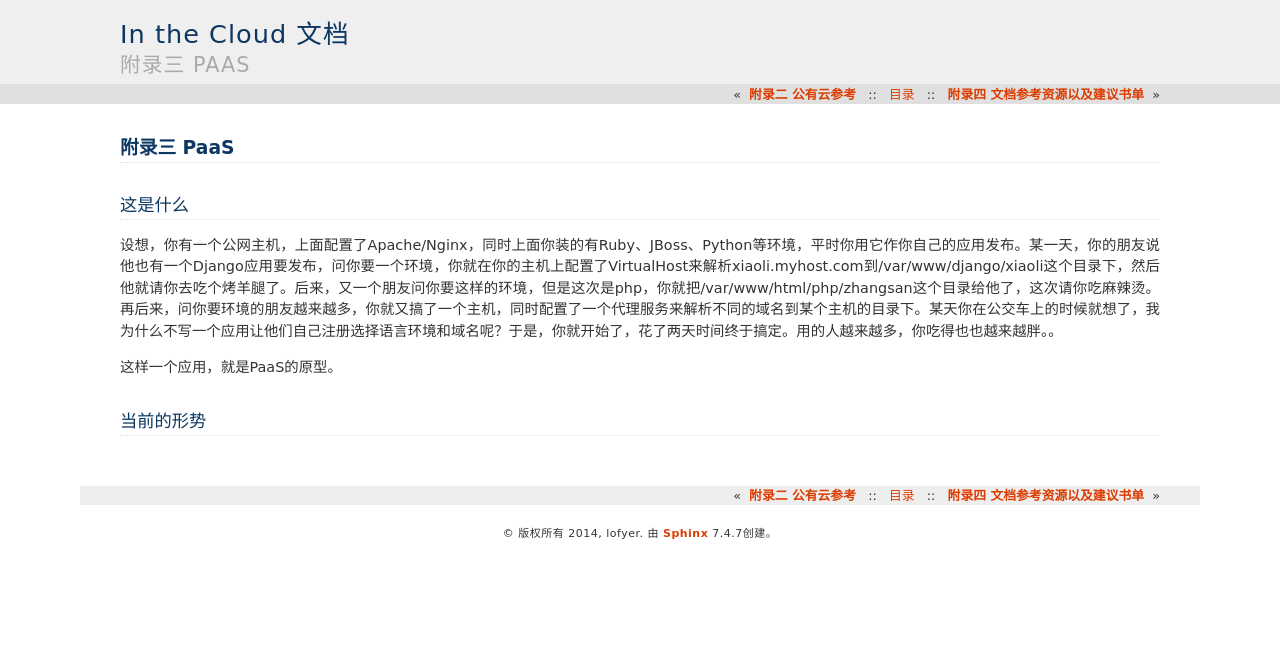
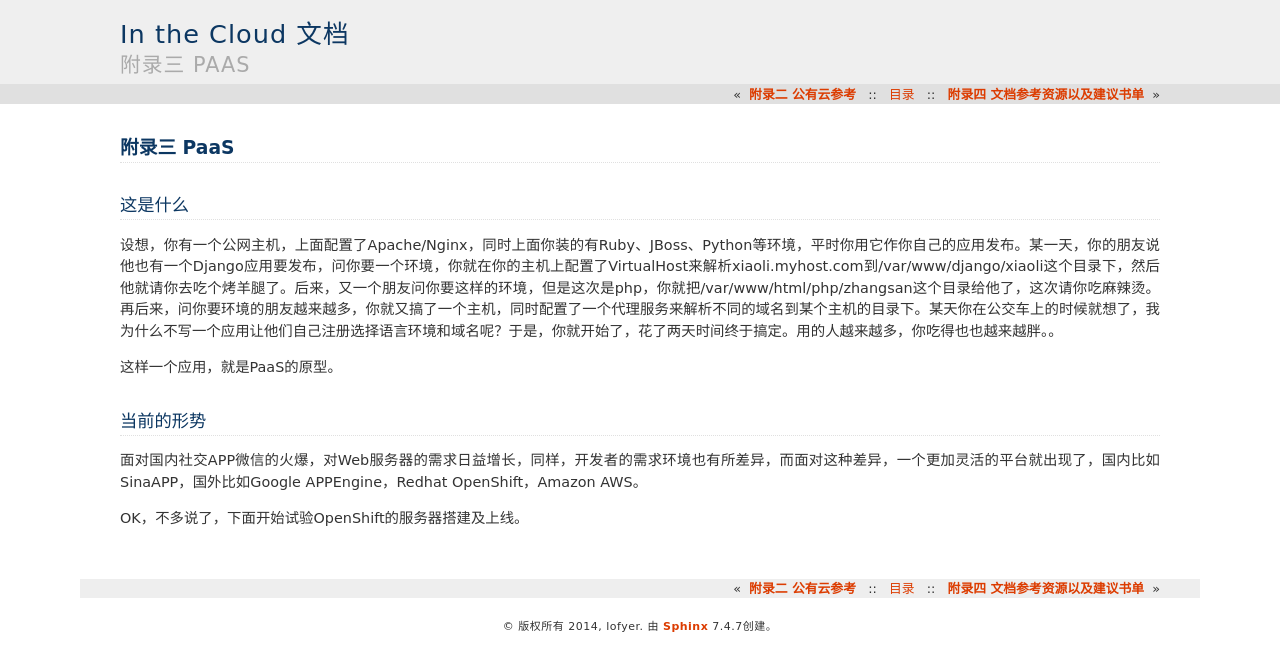
Before and after one commit to lofyer/InTheCloud, a Sphinx documentation site: the page built from source/posts/appendix03.rst, in a window 1280 px wide. Shown: the top 671 px of the page. Built offline with Sphinx 7.4.7, drawn with Linux system fonts in a browser that asks for light colours; formulas are drawn with MathJax 3.

Commit message:
添加OpenShift Howto

```diff
--- a/source/posts/appendix03.rst
+++ b/source/posts/appendix03.rst
@@ -10,3 +10,6 @@
 
 当前的形势
 ----------
+面对国内社交APP微信的火爆，对Web服务器的需求日益增长，同样，开发者的需求环境也有所差异，而面对这种差异，一个更加灵活的平台就出现了，国内比如SinaAPP，国外比如Google APPEngine，Redhat OpenShift，Amazon AWS。
+
+OK，不多说了，下面开始试验OpenShift的服务器搭建及上线。
```
